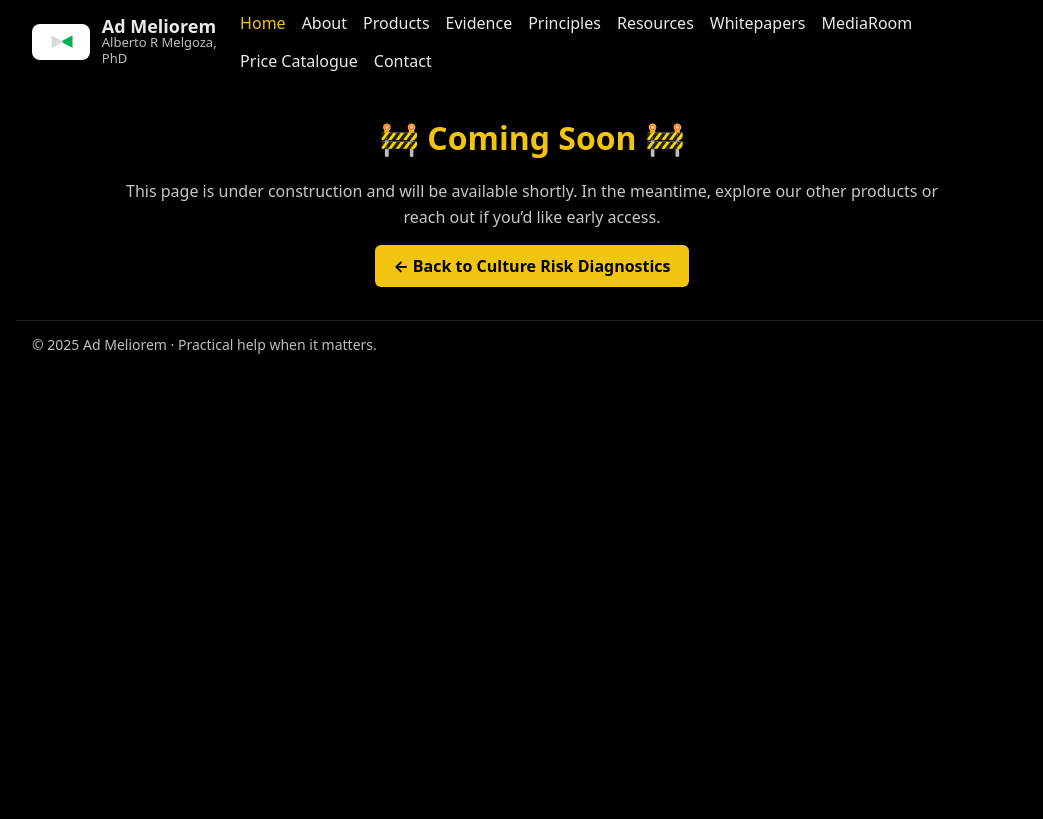
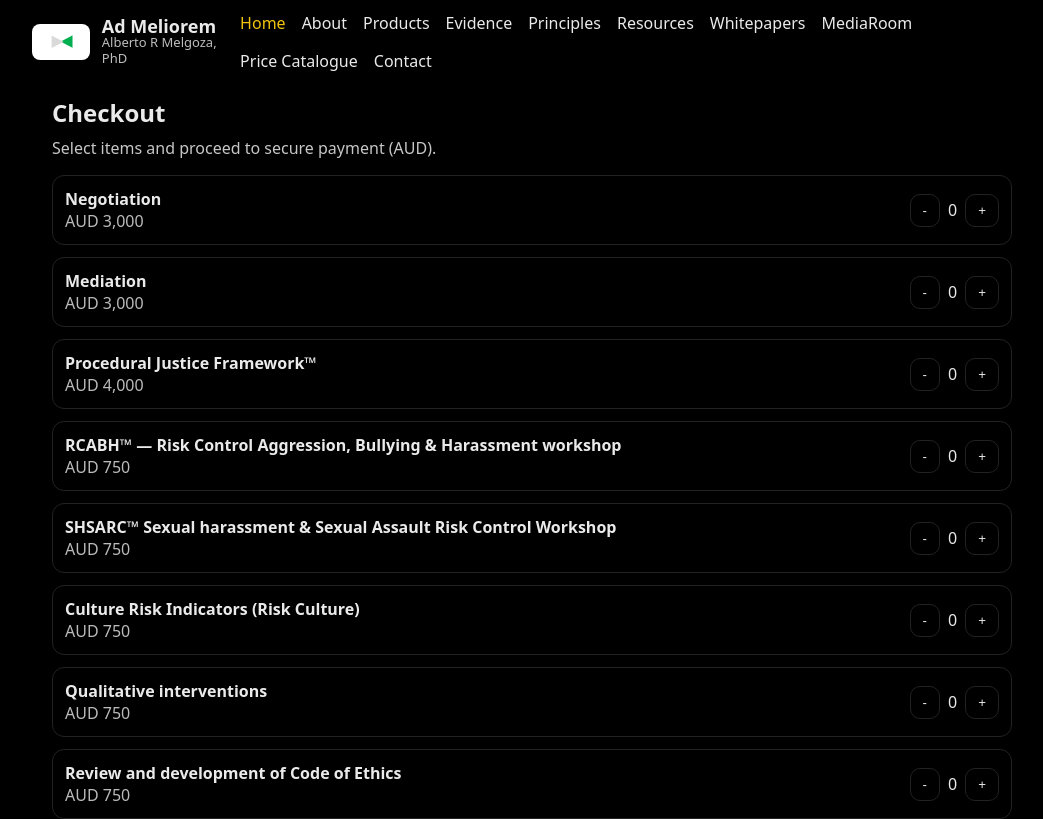
Before and after one commit to AlbertoRMelgoza/AdMeliorem, a Next.js app: page /checkout/checkout in a window 1280 px wide. Before the commit this address had no page. Shown: the top 819 px of the page, without its empty margins (108-1151 px from the left). Built offline with nearby package versions, Linux system fonts and the light colour scheme.

Commit message:
Create page.tsx

```diff
--- /dev/null
+++ b/app/checkout/checkout/page.tsx
@@ -0,0 +1,172 @@
+"use client";
+
+import { useMemo, useState } from "react";
+import { PRODUCTS, type SKU } from "@/app/lib/products";
+
+type BasketRow = { sku: SKU; name: string; unitPrice: number; qty: number };
+const YELLOW = { color: "#f1c40f", textDecoration: "underline" } as const;
+
+export default function CheckoutPage() {
+  // Build the selectable catalogue from PRODUCTS
+  const catalogue: BasketRow[] = useMemo(
+    () =>
+      (Object.entries(PRODUCTS) as [SKU, (typeof PRODUCTS)[SKU]][]).map(
+        ([sku, p]) => ({
+          sku,
+          name: p.name,
+          unitPrice: Math.round(p.unit_amount / 100), // cents → dollars
+          qty: 0,
+        })
+      ),
+    []
+  );
+
+  const [items, setItems] = useState<BasketRow[]>(catalogue);
+  const [terms, setTerms] = useState(false);
+  const [email, setEmail] = useState("");
+
+  const updateQty = (sku: SKU, delta: number) =>
+    setItems((rows) =>
+      rows.map((r) =>
+        r.sku === sku ? { ...r, qty: Math.max(0, r.qty + delta) } : r
+      )
+    );
+
+  const total = items.reduce((s, it) => s + it.qty * it.unitPrice, 0);
+
+  const checkout = async () => {
+    const payload = {
+      customer_email: email || undefined,
+      termsAccepted: terms,
+      items: items
+        .filter((it) => it.qty > 0)
+        .map((it) => ({ sku: it.sku, quantity: it.qty })),
+    };
+
+    const res = await fetch("/api/checkout", {
+      method: "POST",
+      headers: { "Content-Type": "application/json" },
+      body: JSON.stringify(payload),
+    });
+    const data = await res.json();
+    if (!res.ok) {
+      alert(data?.error || "Checkout failed");
+      return;
+    }
+    location.href = data.url;
+  };
+
+  return (
+    <main style={{ maxWidth: 960, margin: "0 auto", padding: "24px 16px" }}>
+      <h1 style={{ margin: 0, fontSize: 24 }}>Checkout</h1>
+      <p style={{ marginTop: 8, opacity: 0.85 }}>
+        Select items and proceed to secure payment (AUD).
+      </p>
+
+      <div style={{ marginTop: 16, display: "grid", gap: 12 }}>
+        {items.map((it) => (
+          <div
+            key={it.sku}
+            style={{
+              border: "1px solid #222",
+              borderRadius: 12,
+              padding: 12,
+              display: "flex",
+              justifyContent: "space-between",
+              alignItems: "center",
+            }}
+          >
+            <div>
+              <div style={{ fontWeight: 600 }}>{it.name}</div>
+              <div style={{ opacity: 0.8 }}>
+                AUD {it.unitPrice.toLocaleString()}
+              </div>
+            </div>
+            <div style={{ display: "flex", alignItems: "center", gap: 8 }}>
+              <button onClick={() => updateQty(it.sku, -1)} style={btn()}>
+                -
+              </button>
+              <span>{it.qty}</span>
+              <button onClick={() => updateQty(it.sku, +1)} style={btn()}>
+                +
+              </button>
+            </div>
+          </div>
+        ))}
+      </div>
+
+      <div style={{ marginTop: 16 }}>
+        <label style={{ display: "block", marginBottom: 8 }}>
+          Contact email (optional):{" "}
+          <input
+            value={email}
+            onChange={(e) => setEmail(e.target.value)}
+            placeholder="you@company.com"
+            style={{
+              border: "1px solid #222",
+              borderRadius: 8,
+              padding: "6px 10px",
+              background: "transparent",
+              color: "inherit",
+            }}
+          />
+        </label>
+
+        <label style={{ display: "flex", gap: 8, alignItems: "center" }}>
+          <input
+            type="checkbox"
+            checked={terms}
+            onChange={(e) => setTerms(e.target.checked)}
+          />
+          I agree to the{" "}
+          <a
+            href="/terms"
+            style={YELLOW}
+            target="_blank"
+            rel="noreferrer"
+          >
+            contract / terms & conditions
+          </a>
+          .
+        </label>
+      </div>
+
+      <div
+        style={{
+          marginTop: 16,
+          display: "flex",
+          justifyContent: "space-between",
+          alignItems: "center",
+        }}
+      >
+        <strong>Total: AUD {total.toLocaleString()}</strong>
+        <button
+          onClick={checkout}
+          style={btn()}
+          disabled={!terms || total <= 0}
+          aria-disabled={!terms || total <= 0}
+          title={
+            !terms
+              ? "You must accept the contract before paying"
+              : total <= 0
+              ? "Add at least one item"
+              : "Pay securely"
+          }
+        >
+          Pay securely
+        </button>
+      </div>
+    </main>
+  );
+}
+
+function btn(): React.CSSProperties {
+  return {
+    border: "1px solid #222",
+    borderRadius: 10,
+    padding: "8px 12px",
+    background: "transparent",
+    color: "inherit",
+    cursor: "pointer",
+  };
+}
```
